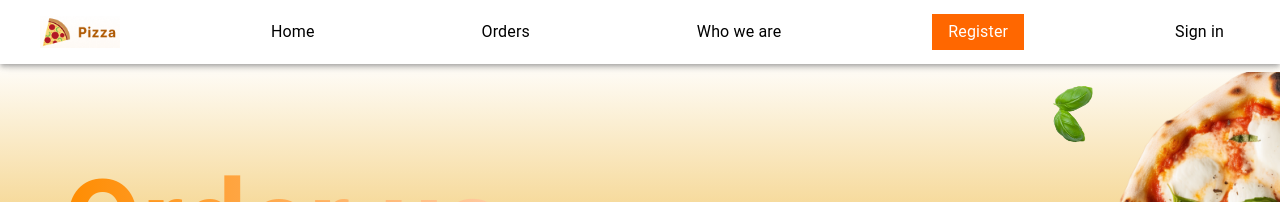
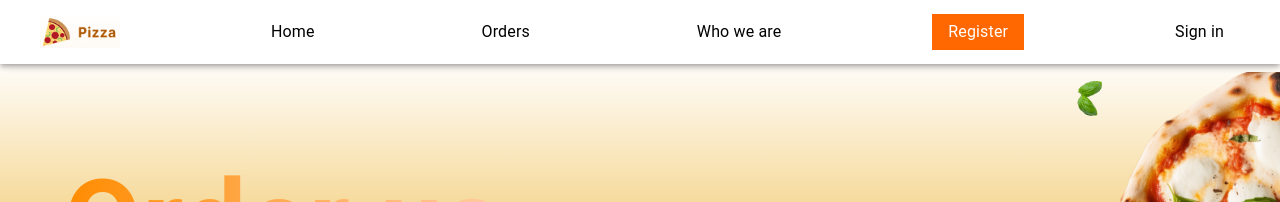
Before and after one commit to getye/Pizza-Ordering-App, a React (Create React App) app in the folder client/: page / in a window 1280 px wide. Shown: the top 202 px of the page. Built offline with nearby package versions, Linux system fonts and the light colour scheme; no server answers.

Commit message:
home pizza image

```diff
--- a/client/src/components/home.js
+++ b/client/src/components/home.js
@@ -81,9 +81,9 @@ return (
       <Grid item xs={2} sx={{ display: 'flex', justifyContent: 'end', position: 'relative' }}>
         <img src={home1} alt='Pizza'
           style={{maxWidth:'65%',
-            maxHeight:'80px',
+            maxHeight:'50px',
             '@media (max-width: 600px)': {
-              maxHeight: '40px', // smaller height for mobile view
+              maxHeight: '20px', // smaller height for mobile view
           }}}/>
         <img src={home2} alt='Pizza' style={{maxWidth:'80%', maxHeight:'80vb'}}/>
       </Grid>
@@ -203,7 +203,7 @@ return (
         </Box>
 
     </Box>
-    <Box sx={{ paddingTop: 5,
+    <Box sx={{ paddingTop: 5, paddingBottom:5,
       pl: { xs: 1, sm: 2, md: 4, lg: 8},
       pr: { xs: 1, sm: 2, md: 4, lg: 8},
       }}>
```
Also changed, not shown: 8 other files (tests, documents, lock files or other folders).
